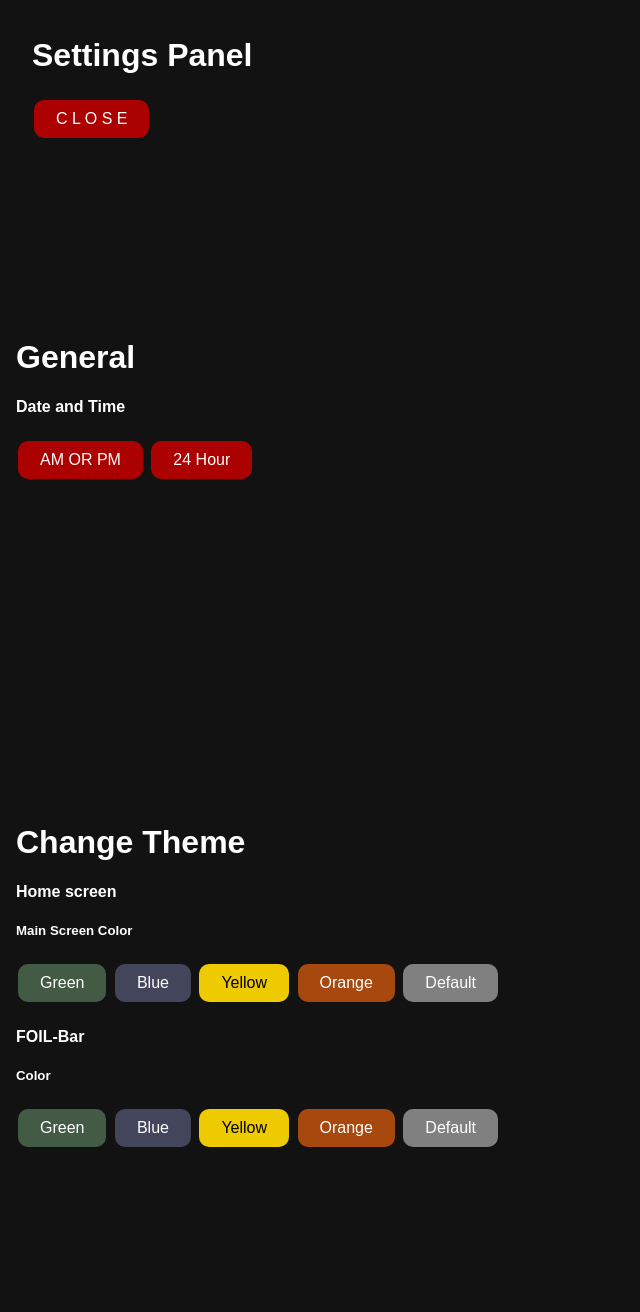
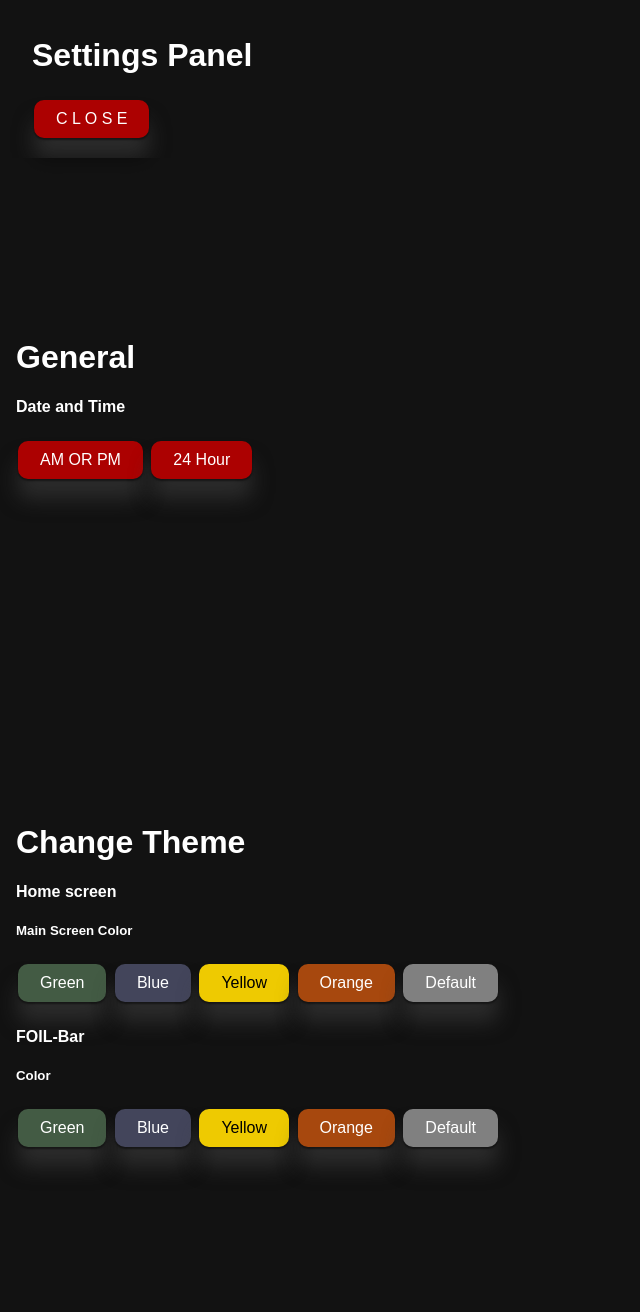
Before and after one commit to foil-os/FOIL-Home, a PHP site: page /APPS/Settings/index.php in a window 1280 px wide. Shown: the top 1312 px of the page, without its empty margins (0-640 px from the left). Run offline with PHP 8.4, Linux system fonts and the light colour scheme.

Commit message:
Imported FOIL-UI.css v.2.0
Imported FOIL-UI.css v.2.0

https://github.com/senalbulumulle/FOIL-UI-Framework-Library

```diff
--- a/System_Files/css/FOIL-UI.css
+++ b/System_Files/css/FOIL-UI.css
@@ -1,6 +1,6 @@
 /*****************************************************
         FOÏL UI.css
-        Version 1.0.1.1.2
+        Version 2.0
 *******************************************************/
 
 
@@ -112,6 +112,7 @@ body {
   font-size: 16px;
   margin: 4px 2px;
   transition-duration: 0.2s;
+  box-shadow: 0 2px 2px 0 rgba(0, 0, 0, 0.459), 0 20px 20px 0 rgba(61, 61, 61, 0.589);
 }
 /*****************************************************
          Button Color Substitutes
@@ -165,6 +166,7 @@ body {
   font-size: 16px;
   margin: 4px 2px;
   transition-duration: 0.2s;
+  box-shadow: 0 2px 2px 0 rgba(0, 0, 0, 0.459), 0 20px 20px 0 rgba(61, 61, 61, 0.589);
 }
 /*****************************************************
          Button Small Color Substitutes
```
